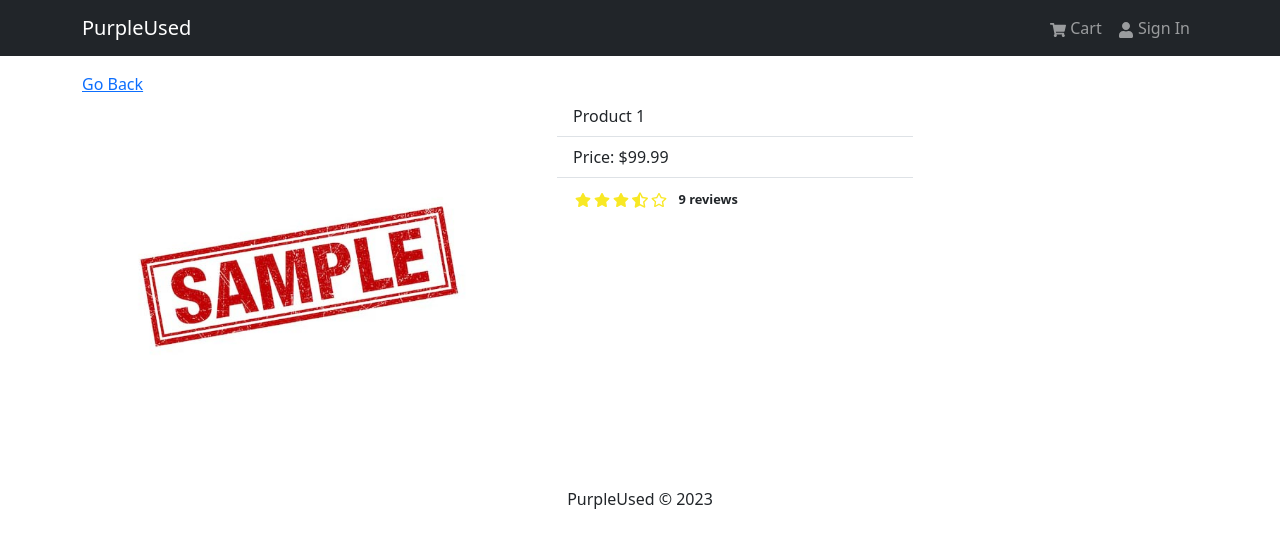
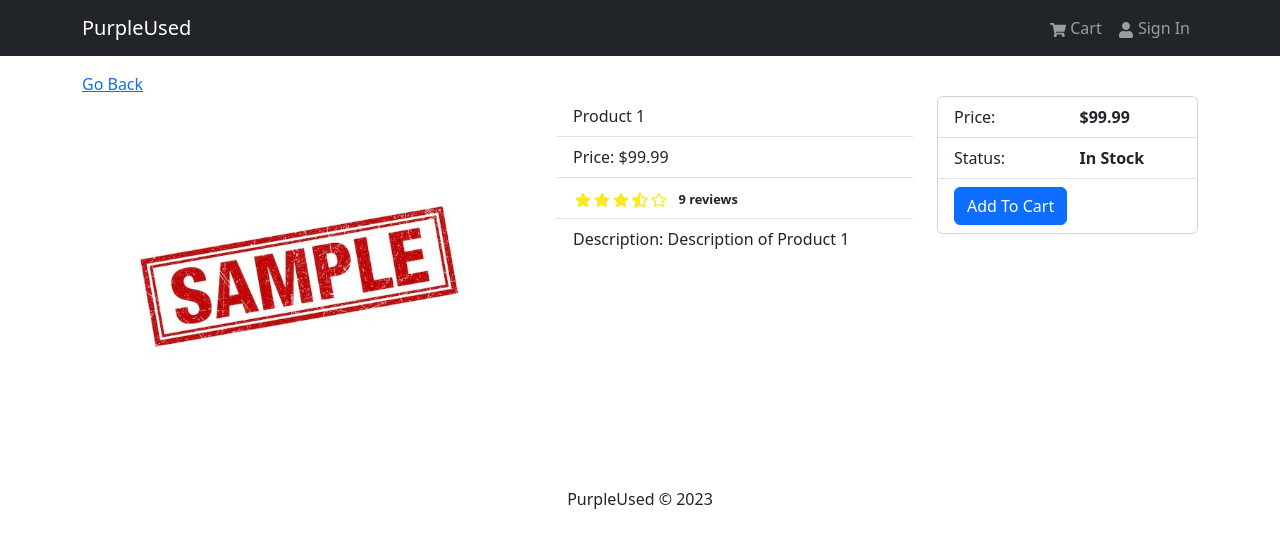
Before and after one commit to solidwake/eshop, a React (Vite) app in the folder frontend/: page /product/1 in a window 1280 px wide. Shown: the top 548 px of the page. Built offline with nearby package versions, Linux system fonts and the light colour scheme.

Commit message:
add cart ui to products screen

```diff
--- a/frontend/src/products.js
+++ b/frontend/src/products.js
@@ -55,7 +55,7 @@ const products = [
     brand: 'Brand 5',
     category: 'Category 5',
     price: 99.99,
-    countInStock: 5,
+    countInStock: 0,
     rating: 4,
     numReviews: 13
   },
--- a/frontend/src/screens/ProductScreen.jsx
+++ b/frontend/src/screens/ProductScreen.jsx
@@ -26,11 +26,37 @@ function ProductScreen() {
           <ListGroup.Item>
             <Rating value={product.rating} text={`${product.numReviews} reviews`} />
           </ListGroup.Item>
-
+          <ListGroup.Item>Description: {product.description}</ListGroup.Item>
         </ListGroup>
       </Col>
       <Col md={3}>
-
+        <Card>
+          <ListGroup variant='flush'>
+            <ListGroup.Item>
+              <Row>
+                <Col>Price:</Col>
+                <Col>
+                  <strong>${product.price}</strong>
+                </Col>
+              </Row>
+            </ListGroup.Item>
+            <ListGroup.Item>
+              <Row>
+                <Col>Status:</Col>
+                <Col>
+                  <strong>{product.countInStock > 0 ? 'In Stock' : 'Out of Stock'}</strong>
+                </Col>
+              </Row>
+            </ListGroup.Item>
+            <ListGroup.Item>
+              <Button className='btn-block'
+                type='button'
+                disabled={product.countInStock === 0}>
+                Add To Cart
+              </Button>
+            </ListGroup.Item>
+          </ListGroup>
+        </Card>
       </Col>
     </Row>
   </>
```
